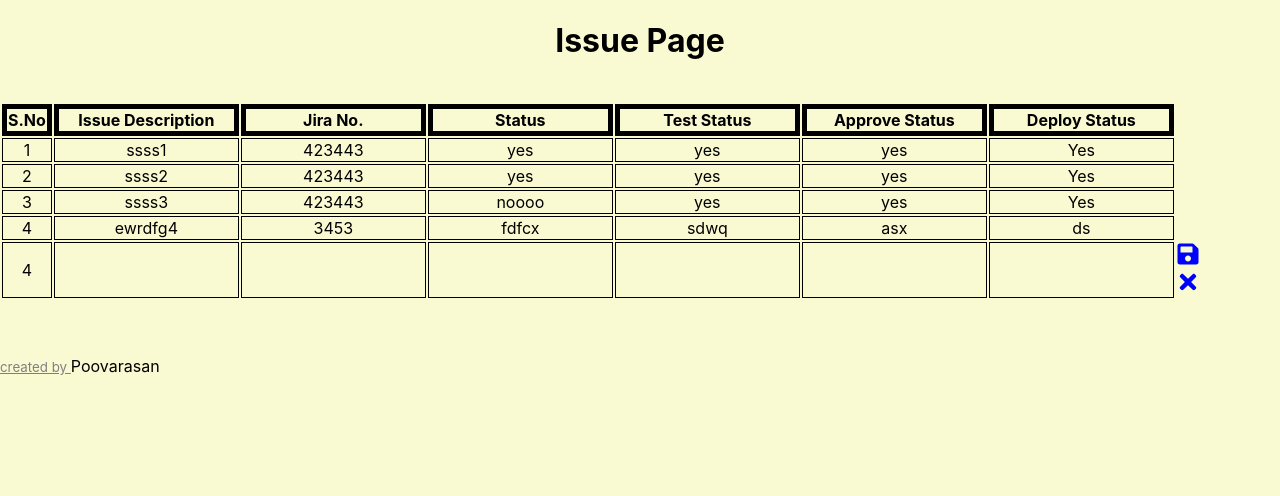
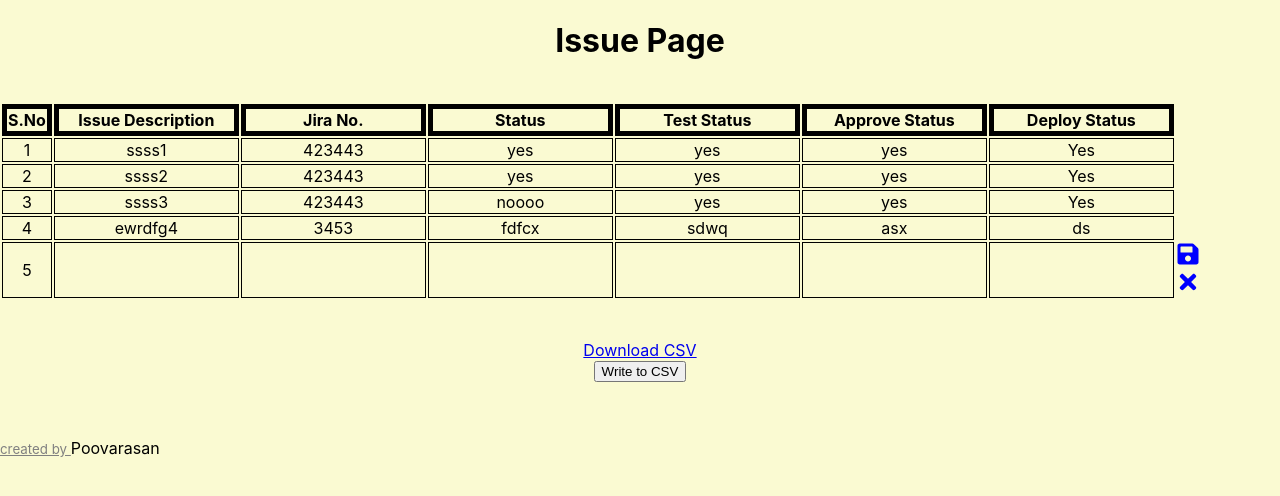
Before and after one commit to Poovarasan0909/ReactApp, a React (Create React App) app: page / in a window 1280 px wide. Both pictures are taken after a click on the element 1130 px from the left and 233 px from the top of the page. Shown: the top 496 px of the page. Built offline with nearby package versions, Linux system fonts and the light colour scheme; no server answers.

Commit message:
created add field in table

```diff
--- a/package.json
+++ b/package.json
@@ -7,11 +7,16 @@
     "@testing-library/jest-dom": "^5.16.5",
     "@testing-library/react": "^13.4.0",
     "@testing-library/user-event": "^13.5.0",
+    "axios": "^1.4.0",
+    "csv-writer": "^1.6.0",
+    "fs": "^0.0.1-security",
     "jsonfile": "^6.1.0",
     "mobx": "^6.10.0",
     "mobx-react": "^7.6.0",
+    "openai": "^4.0.1",
     "papaparse": "^5.4.1",
     "react": "^18.2.0",
+    "react-csv": "^2.2.2",
     "react-dom": "^18.2.0",
     "react-icons": "^4.10.1",
     "react-scripts": "5.0.1",
--- a/src/IssuePage.jsx
+++ b/src/IssuePage.jsx
@@ -2,6 +2,7 @@ import React, { Component } from 'react';
 import TableStore from './TableStore';
 import CsvToTable from './table/csvToTable';
 import { observer } from 'mobx-react';
+import ExitingCSVWrite from './table/ExistingCSVWriter';
 
 class IssuePage extends Component {
     constructor() {
@@ -16,6 +17,7 @@ class IssuePage extends Component {
             <div>
                 <h1>Issue Page</h1><br />
                 <CsvToTable csvData={csvData} />
+                <ExitingCSVWrite />
             </div>
         );
     }
--- /dev/null
+++ b/src/table/CsvWriter.js
@@ -0,0 +1,26 @@
+import React from 'react';
+import { CSVLink } from 'react-csv';
+
+const App1 = () => {
+  const data = [
+    { name: 'John Doe', email: 'johndoe@example.com', city: 'New York' },
+    { name: 'Jane Smith', email: 'janesmith@example.com', city: 'Los Angeles' },
+    // Add more data as needed
+  ];
+
+  const headers = [
+    { label: 'Name', key: 'name' },
+    { label: 'Email', key: 'email' },
+    { label: 'City', key: 'city' },
+  ];
+
+  return (
+    <div>
+      <CSVLink data={data} headers={headers} filename={'data.csv'}>
+        Download CSV
+      </CSVLink>
+    </div>
+  );
+};
+
+export default App1;
--- /dev/null
+++ b/src/table/ExistingCSVWriter.jsx
@@ -0,0 +1,55 @@
+import React, { useState, useEffect } from 'react';
+import Papa from 'papaparse';
+
+const ExistingCSVWriter = () => {
+    const [csvData, setCSVData] = useState([]);
+
+    useEffect(() => {
+        // Replace 'existing_data.csv' with the path to your existing CSV file
+        Papa.parse('./CsvFile/testList.csv', {
+            download: true,
+            header: true,
+            complete: (results) => {
+                setCSVData(results.data);
+            },
+        });
+    }, []);
+
+    const handleWriteToCSV = () => {
+        // Manipulate the CSV data as needed, e.g., adding a new row
+        const newRow = {
+            Name: 'John Doe',
+            Age: 30,
+            Email: 'john.doe@example.com',
+        };
+
+        const updatedCSVData = [...csvData, newRow];
+
+        // Convert the updated data to a CSV-formatted string
+        const csvString = Papa.unparse(updatedCSVData);
+
+        // Write the CSV string back to the file
+        // Note: Writing to the file directly from the browser is restricted for security reasons.
+        // You'll need a server-side component or backend API to handle the file writing.
+
+        // For example, if you have a backend API to handle the write operation, you can use fetch or Axios:
+        // fetch('/path/to/your/backend/api', {
+        //     method: 'POST',
+        //     headers: {
+        //         'Content-Type': 'text/csv',
+        //     },
+        //     body: csvString,
+        // }).then((response) => {
+        //     // Handle the response, e.g., show a success message or handle errors
+        // });
+    };
+
+    return (
+        <div>
+            {/* Your JSX code */}
+            <button onClick={handleWriteToCSV}>Write to CSV</button>
+        </div>
+    );
+};
+
+export default ExistingCSVWriter;
--- a/src/table/csvTableStore.jsx
+++ b/src/table/csvTableStore.jsx
@@ -1,4 +1,5 @@
 import {makeAutoObservable} from 'mobx';
+import {CSVLink} from "react-csv";
 
 export default class csvTableStore {
 
@@ -22,4 +23,26 @@ export default class csvTableStore {
         this.isEditAble = false;
         this.isSave = true;
     }
+     MyComponent = () => {
+        const data = [
+            { name: 'John Doe', email: 'johndoe@example.com', city: 'New York' },
+            { name: 'Jane Smith', email: 'janesmith@example.com', city: 'Los Angeles' },
+            // Add more data as needed
+        ];
+
+        const headers = [
+            { label: 'Name', key: 'name' },
+            { label: 'Email', key: 'email' },
+            { label: 'City', key: 'city' },
+        ];
+
+        return (
+            <div>
+                <CSVLink data={data} headers={headers} filename={'../CsvFile/testList.csv'}>
+                    Download CSV
+                </CSVLink>
+            </div>
+        );
+    };
+
 }
--- a/src/table/csvToTable.jsx
+++ b/src/table/csvToTable.jsx
@@ -3,6 +3,7 @@ import '../css/table.css';
 import { observer } from 'mobx-react';
 import CsvTableStore from './csvTableStore'
 import {SaveIcon, PlusIcon, CancelIcon} from '../react-icons/icons';
+import App1 from './CsvWriter.js';
 
 class CsvToTable extends React.Component {
 
@@ -12,7 +13,7 @@ class CsvToTable extends React.Component {
     }
 
     render() {
-        const {isEditAble, isSave} = this.csvTableStore;
+        const {isEditAble, isSave,MyComponent} = this.csvTableStore;
         const { csvData } = this.props;
 
         if (!csvData || csvData.length === 0) {
@@ -56,15 +57,16 @@ class CsvToTable extends React.Component {
                     <tr>
                         {Array(header.length).fill('').map((_, cellIndex) => (
                             <td key={cellIndex} style={{ border: '1px solid black' }} >
-                                {(cellIndex !== 0) ?  <input type="text" className="transparent-input"/> : data.length}</td>
+                                {(cellIndex !== 0) ?  <input type="text" className="transparent-input"/> : data.length+1}</td>
                         ))}
                         {<span onClick={this.csvTableStore.saveOnClick} style={{ cursor: 'pointer' }}> <SaveIcon/> </span>}
                         {<span onClick={this.csvTableStore.cancelOnClick} style={{ cursor: 'pointer' }}> <CancelIcon/> </span> }
                     </tr>}
                     </tbody>
 
-                </table>
+                </table> <br/><br/>
 
+              <MyComponent />
             </div>
         );
     }
```
Also changed, not shown: src/CsvFile/testList.csv (added), 1 other file (tests, documents, lock files or other folders).
